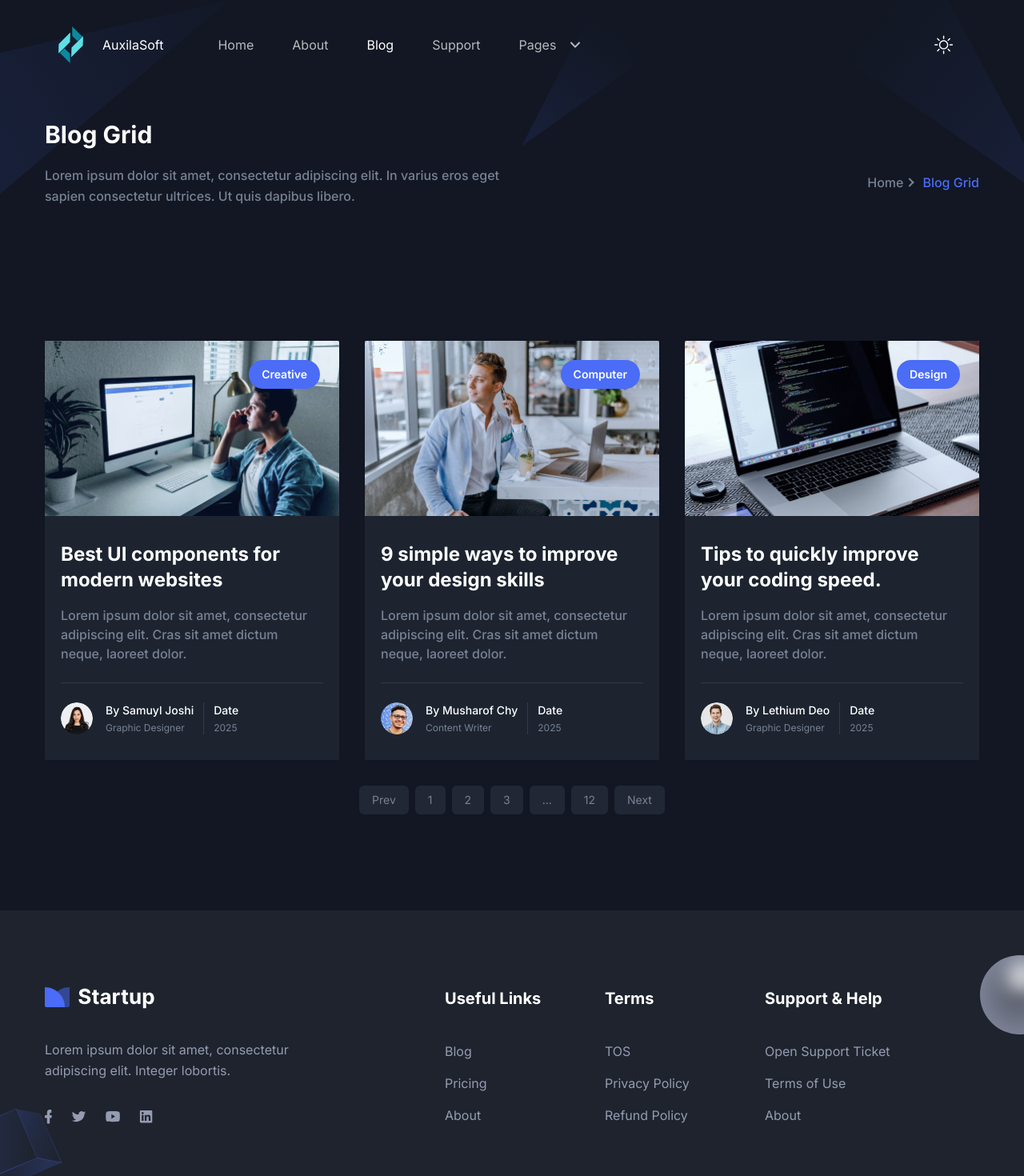
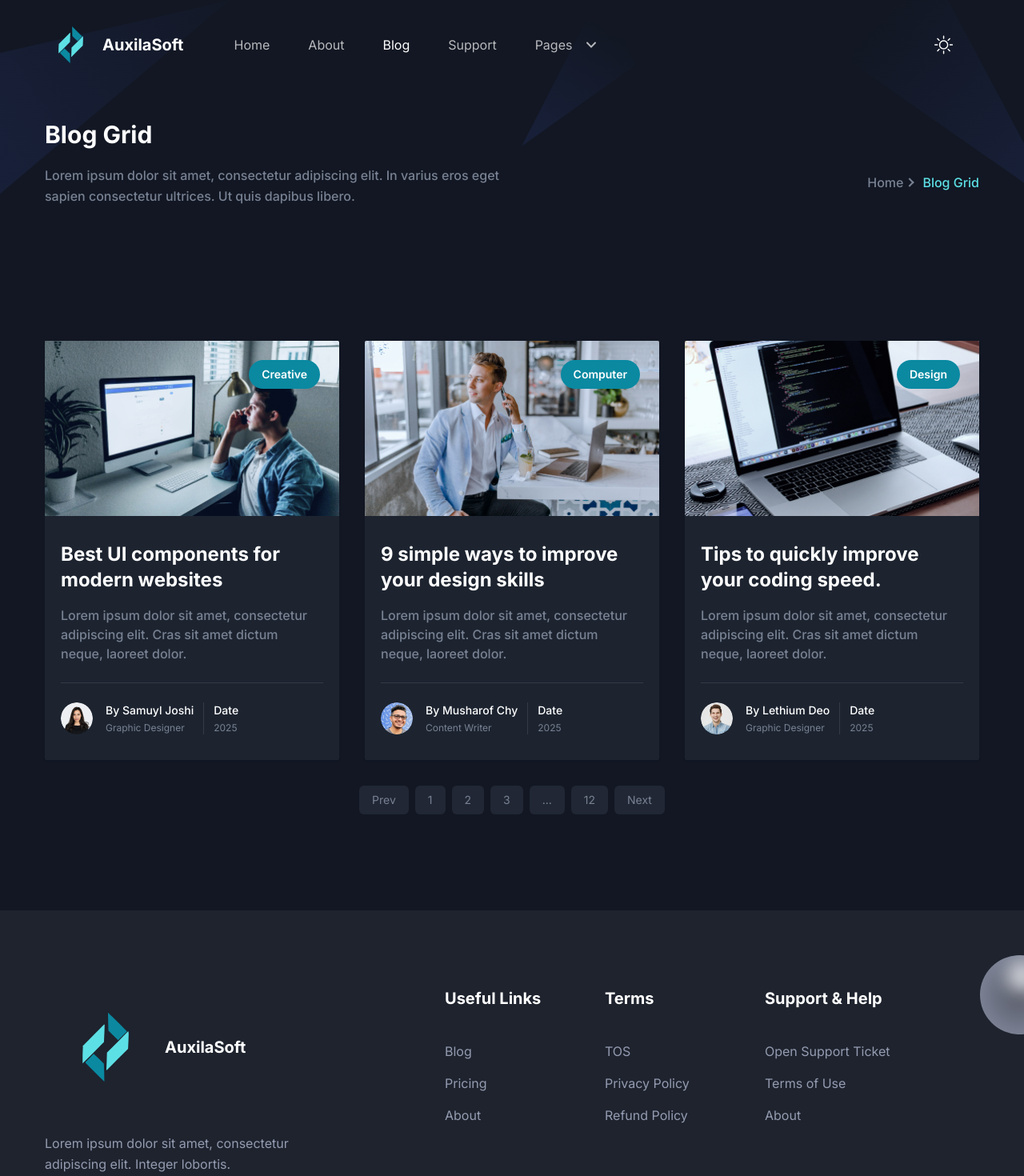
Before and after one commit to AuxilaSoft/Auxilasoft, a Next.js app: page /Auxilasoft/blog in a window 1280 px wide. Shown: the top 1470 px of the page at 80% size. Built offline with nearby package versions, Linux system fonts and the light colour scheme.

Commit message:
Theme updates

```diff
--- a/components/Footer/index.tsx
+++ b/components/Footer/index.tsx
@@ -13,21 +13,22 @@ const Footer = () => {
           <div className="-mx-4 flex flex-wrap">
             <div className="w-full px-4 md:w-1/2 lg:w-4/12 xl:w-5/12">
               <div className="mb-12 max-w-[360px] lg:mb-16">
-                <Link href="/" className="mb-8 inline-block">
+                <Link href="/" className="mb-8 flex items-center inline-block">
                   <Image
-                    src="./images/logo/logo-2.svg"
+                    src="./images/logo/Logo-Main.svg"
                     alt="logo"
-                    className="w-full dark:hidden"
-                    width={140}
-                    height={30}
+                    className="dark:hidden"
+                    width={150}
+                  height={20}
                   />
                   <Image
-                    src="./images/logo/logo.svg"
+                    src="./images/logo/Logo-Main.svg"
                     alt="logo"
-                    className="hidden w-full dark:block"
-                    width={140}
-                    height={30}
+                    className="hidden dark:block"
+                    width={150}
+                  height={20}
                   />
+                  <h1 className="text-xl font-bold text-black dark:text-white">AuxilaSoft</h1>
                 </Link>
                 <p className="dark:text-body-color-dark mb-9 text-base leading-relaxed text-body-color">
                   Lorem ipsum dolor sit amet, consectetur adipiscing elit.
--- a/components/Header/index.tsx
+++ b/components/Header/index.tsx
@@ -49,7 +49,7 @@ const Header = () => {
       >
         <div className="container">
           <div className="relative -mx-4 flex items-center justify-between">
-            <div className="w-60 max-w-full px-2">
+            <div className="w-60 max-w-full px-2 mr-6">
               <Link
                 href="/"
                 className={`header-logo flex items-center block w-full ${
@@ -70,7 +70,7 @@ const Header = () => {
                   height={20}
                   className="hidden dark:block"
                 />
-               <h1>AuxilaSoft</h1>
+               <h1 className="text-xl font-bold text-black dark:text-white">AuxilaSoft</h1>
               </Link>
 
             </div>
--- a/styles/index.css
+++ b/styles/index.css
@@ -31,3 +31,16 @@
     @apply opacity-100;
   }
 }
+
+
+.bg-primary {
+  background-color: #5de0e5;
+}
+
+.bg-primary {
+  background-color: #0a89a1;
+}
+.text-primary {
+    --tw-text-opacity: 1;
+    color: #5de0e5;
+}
```
